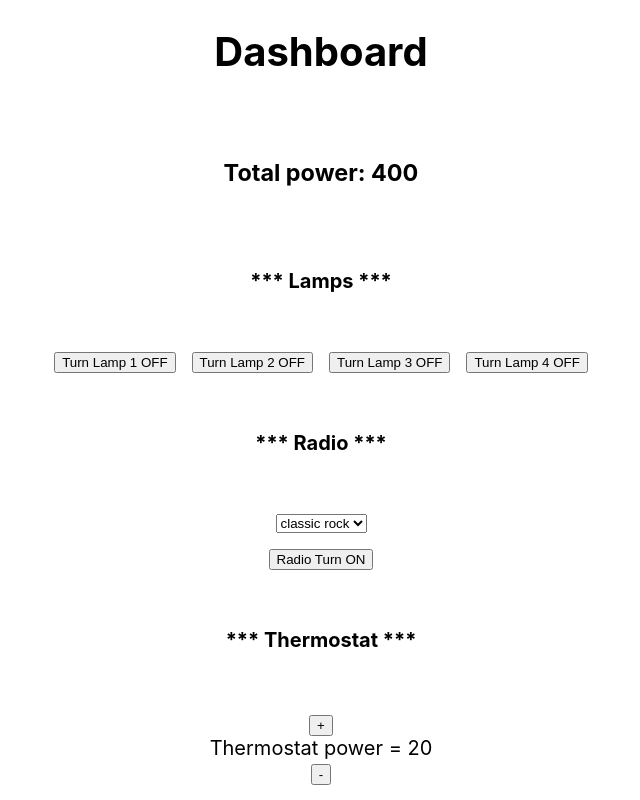
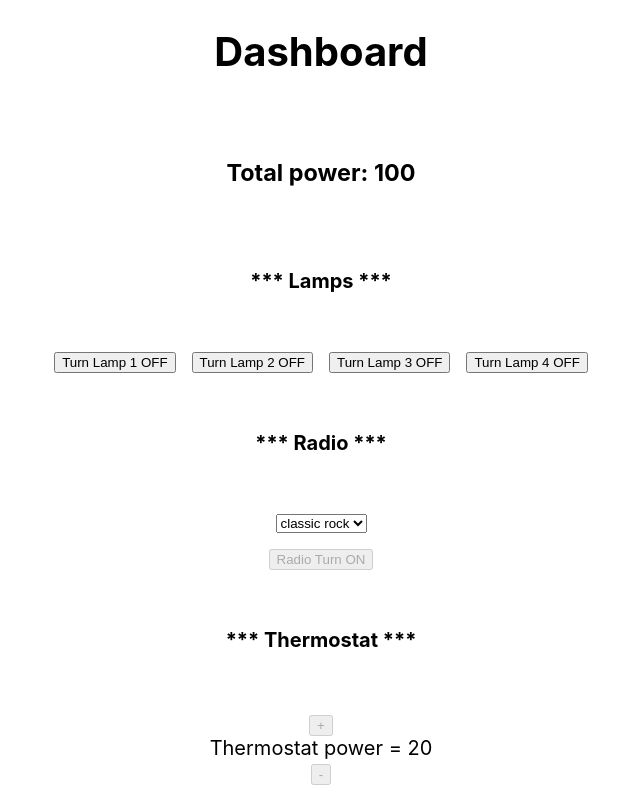
Before and after one commit to im-2000/smart-house, a React (Create React App) app: page / in a window 1280 px wide. Shown: the whole page, without its empty margins (319-959 px from the left). Built offline with nearby package versions, Linux system fonts and the light colour scheme.

Commit message:
F1-F3, B1,B3

```diff
--- a/src/components/dashboard/Dashboard.jsx
+++ b/src/components/dashboard/Dashboard.jsx
@@ -10,11 +10,11 @@ export const Dashboard = () => {
       <h1>Dashboard</h1>
       <h3>Total power: {power} </h3>
       <h4>*** Lamps *** </h4>
-      <Lamps />
+      <Lamps power={power} />
       <h4>*** Radio ***</h4>
-      <Radio />
+      <Radio power={power} />
       <h4> *** Thermostat *** </h4>
-      <Thermostat />
+      <Thermostat power={power} />
     </div>
   );
 };
--- a/src/components/lamps/Lamps.jsx
+++ b/src/components/lamps/Lamps.jsx
@@ -1,24 +1,16 @@
 import "./lamps.css";
 import { useDispatch, useSelector } from "react-redux";
 import { toggleLamps } from "../../store/house/slice";
-import {
-  selectLamps,
-  selectThermostatPower,
-  selectRadioPower,
-  selectlampsPower,
-} from "../../store/house/selectors";
+import { selectLamps } from "../../store/house/selectors";
 
-export const Lamps = () => {
+export const Lamps = (power) => {
   const dispatch = useDispatch();
   const lamps = useSelector(selectLamps);
-  const thermostatPower = useSelector(selectThermostatPower);
-  const radioPower = useSelector(selectRadioPower);
-  const lampsPower = useSelector(selectlampsPower);
 
   return (
     <div className="button-container">
       <button
-        disabled={lampsPower + radioPower + thermostatPower > 100}
+        disabled={!lamps[0] && power.power + 25 > 100}
         onClick={() => {
           dispatch(toggleLamps("0"));
         }}
@@ -26,7 +18,7 @@ export const Lamps = () => {
         Turn Lamp 1 {lamps[0] ? "OFF" : "ON"}
       </button>
       <button
-        disabled={lampsPower + radioPower + thermostatPower > 100}
+        disabled={!lamps[1] && power.power + 25 > 100}
         onClick={() => {
           dispatch(toggleLamps("1"));
         }}
@@ -34,7 +26,7 @@ export const Lamps = () => {
         Turn Lamp 2 {lamps[1] ? "OFF" : "ON"}
       </button>
       <button
-        disabled={lampsPower + radioPower + thermostatPower > 100}
+        disabled={!lamps[2] && power.power + 25 > 100}
         onClick={() => {
           dispatch(toggleLamps("2"));
         }}
@@ -42,7 +34,7 @@ export const Lamps = () => {
         Turn Lamp 3 {lamps[2] ? "OFF" : "ON"}
       </button>
       <button
-        disabled={lampsPower + radioPower + thermostatPower > 100}
+        disabled={!lamps[3] && power.power + 25 > 100}
         onClick={() => {
           dispatch(toggleLamps("3"));
         }}
--- a/src/components/radio/Radio.jsx
+++ b/src/components/radio/Radio.jsx
@@ -7,12 +7,10 @@ import { useDispatch, useSelector } from "react-redux";
 import { setRadioGenre, toggleRadio } from "../../store/house/slice";
 import { radioGenre } from "../../store/house/slice";
 
-export const Radio = () => {
+export const Radio = (power) => {
   const dispatch = useDispatch();
-
   const radioToggle = useSelector(selectToggleRadio);
   const currentRadioGenre = useSelector(selectRadioGenre);
-  console.log("radio genre", currentRadioGenre);
 
   return (
     <div className="radio-container">
@@ -25,6 +23,7 @@ export const Radio = () => {
         <option value={2}>lounge</option>
       </select>
       <button
+        disabled={!radioToggle && power.power >= 100}
         onClick={() => {
           dispatch(toggleRadio("power"));
           dispatch(setRadioGenre(1));
--- a/src/components/thermostat/Thermostat.jsx
+++ b/src/components/thermostat/Thermostat.jsx
@@ -3,24 +3,17 @@ import {
   increaseThermostat,
   decreaseThermostat,
 } from "../../store/house/slice";
-import {
-  selectThermostat,
-  selectThermostatPower,
-  selectRadioPower,
-  selectlampsPower,
-} from "../../store/house/selectors";
+import { selectThermostat } from "../../store/house/selectors";
 
-export const Thermostat = () => {
+export const Thermostat = (power) => {
   const dispatch = useDispatch();
   const thermostat = useSelector(selectThermostat);
-  const thermostatPower = useSelector(selectThermostatPower);
-  const radioPower = useSelector(selectRadioPower);
-  const lampsPower = useSelector(selectlampsPower);
 
+  console.log("power", power);
   return (
     <div className="thermostat">
       <button
-        disabled={lampsPower + radioPower + thermostatPower > 100}
+        disabled={power.power >= 100}
         onClick={() => dispatch(increaseThermostat())}
       >
         +
@@ -28,7 +21,7 @@ export const Thermostat = () => {
 
       <div>Thermostat power = {thermostat}</div>
       <button
-        disabled={thermostat === 0}
+        disabled={thermostat === 20}
         onClick={() => dispatch(decreaseThermostat())}
       >
         -
--- a/src/store/house/selectors.js
+++ b/src/store/house/selectors.js
@@ -11,11 +11,10 @@ export const selectThermostat = (reduxState) =>
 
 export const selectlampsPower = (lamps) => {
   const lampsStatusList = Object.values(lamps);
-  const numberOfWorkingLamps = lampsStatusList.reduce(
+  const lampsTotal = lampsStatusList.reduce(
     (previousValue, currentValue) => previousValue + (currentValue ? 25 : 0),
     0
   );
-  const lampsTotal = numberOfWorkingLamps * 4;
 
   return lampsTotal;
 };
```
